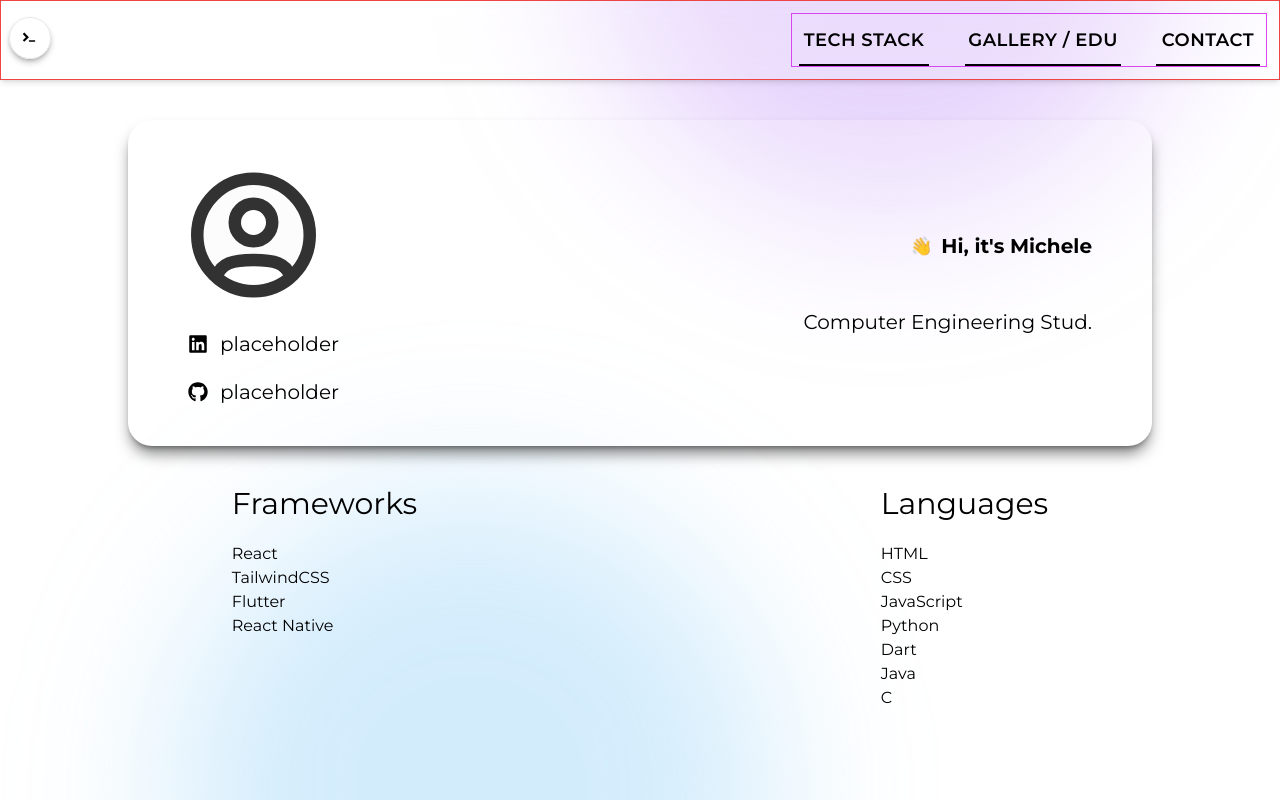
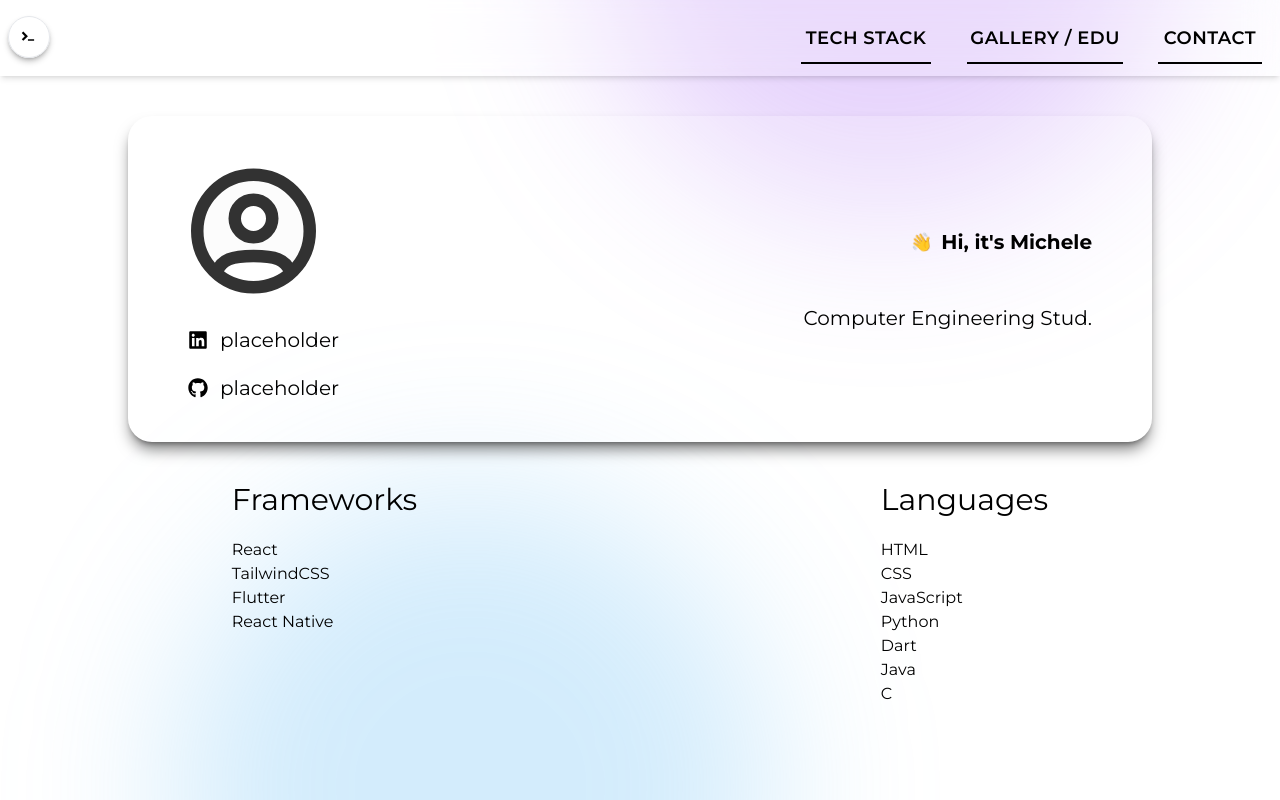
Before and after one commit to MicheleGrav/MicheleGrav.github.io, a React (Vite) app: page / in a window 1280 px wide. Built offline with nearby package versions, Linux system fonts and the light colour scheme.

Commit message:
Update Navbar.jsx

```diff
--- a/src/components/Navbar.jsx
+++ b/src/components/Navbar.jsx
@@ -3,7 +3,7 @@ import ThemeToggleButton from "./ThemeToggleButton";
 
 const Navbar = () => {
     return (
-        <nav id="navbar" className="mb-10 border border-red-500 flex nowrap justify-between items-center gap-[5rem] max-w-full p-3 bg-[rgba(255,255,255,0.2)] dark:bg-[rgba(63,63,63,0.51)] backdrop-blur-lg shadow-md">
+        <nav id="navbar" className="mb-10 flex nowrap justify-between items-center gap-[5rem] max-w-full p-3 bg-[rgba(255,255,255,0.2)] dark:bg-[rgba(63,63,63,0.51)] backdrop-blur-lg shadow-md">
             { /* Previous logo / theme switcher */
             /* <div className="flex items-center">
                 <DiTerminalBadge className="h-11 w-11 hover:animate-pulse"/>
@@ -15,7 +15,7 @@ const Navbar = () => {
 
 
             <div>
-                <ul className=" border border-fuchsia-500 flex flex-wrap justify-around gap-5 below-sm:gap-0 max-w-full w-full overflow-hidden">
+                <ul className="flex flex-wrap justify-around gap-5 below-sm:gap-0 max-w-full w-full overflow-hidden">
                     <li className="cursor-pointer font-semibold text-black transition ease-in-out delay-75 bg-inherit hover:bg-slate500 duration300">
                         <a href="#stack"className="below-sm:text-xs block sm:hidden text-sm text-nowrap md:text-lg font-semibold text-black dark:text-white uppercase tracking-wide relative inline-block p-3
                         after:content-[''] after:absolute after:bottom-0 after:right-[5%] after:w-[90%] after:h-[2px] after:bg-black dark:after:bg-white transition-colors duration-700 ease-in-out
```
